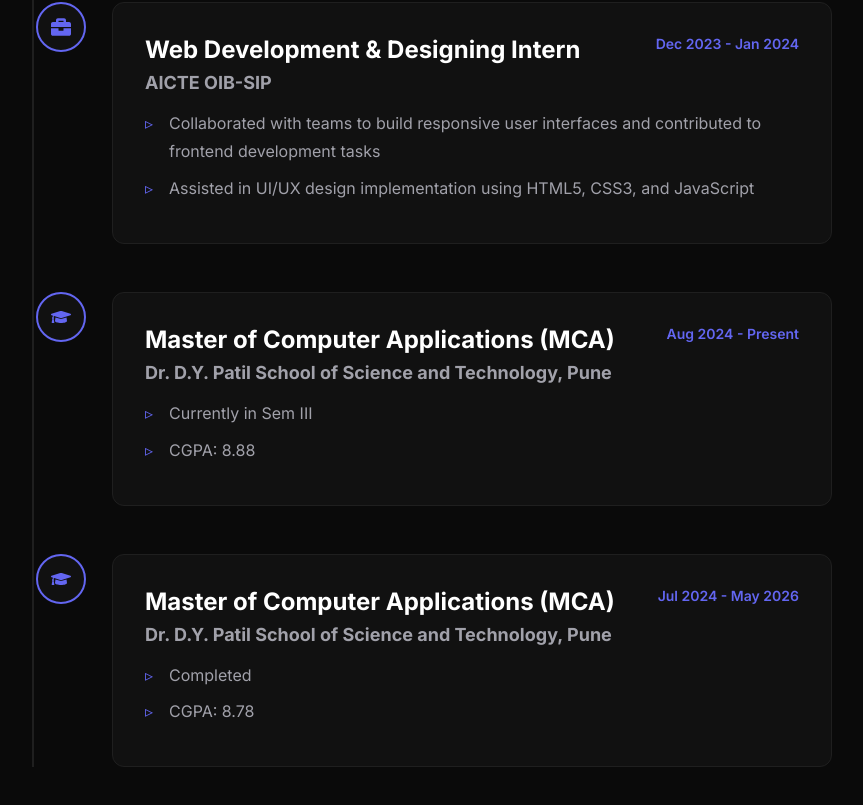
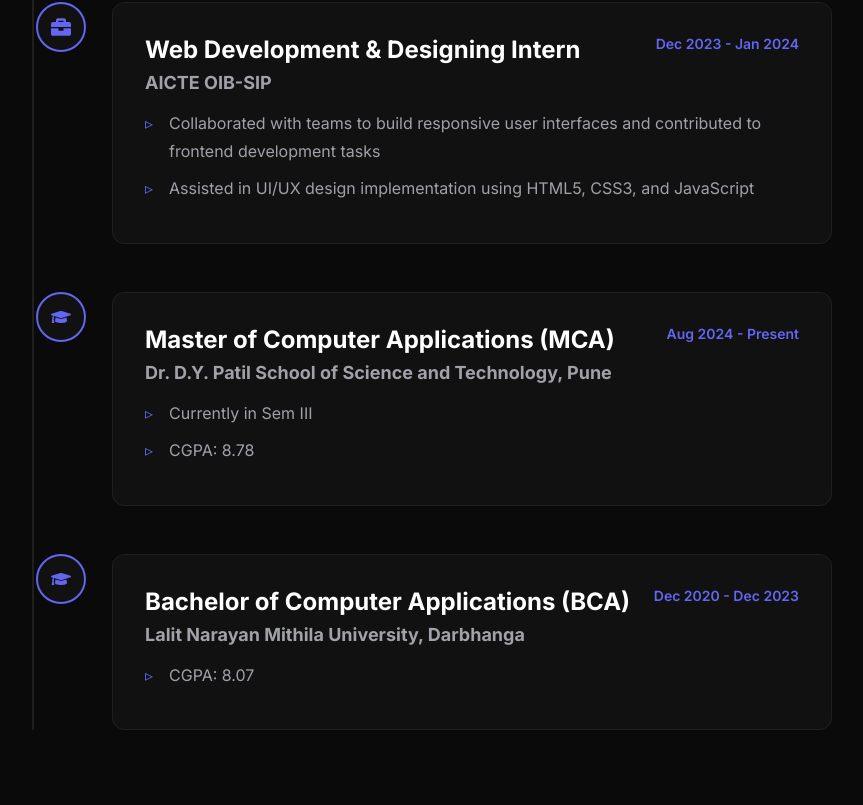
Before and after one commit to Amankumar968/Portfolio, a React (Vite) app: page / in a window 1280 px wide. Shown: the part 5047-5852 px from the top of the page, without its empty margins (208-1071 px from the left). Built offline with nearby package versions, Linux system fonts and the light colour scheme.

Commit message:
Update Experience.jsx

```diff
--- a/src/components/Experience.jsx
+++ b/src/components/Experience.jsx
@@ -36,17 +36,16 @@
       period: 'Aug 2024 - Present',
       description: [
         'Currently in Sem III',
-        'CGPA: 8.88',
+        'CGPA: 8.78',
       ],
     },
     {
     type: 'education',
-    title: 'Master of Computer Applications (MCA)',
-    company: 'Dr. D.Y. Patil School of Science and Technology, Pune',
-    period: 'Jul 2024 - May 2026',
+    title: 'Bachelor of Computer Applications (BCA)',
+    company: 'Lalit Narayan Mithila University, Darbhanga',
+    period: 'Dec 2020 - Dec 2023',
     description: [
-      'Completed',
-      'CGPA: 8.78',
+      'CGPA: 8.07',
     ],
   },
   ];
```
